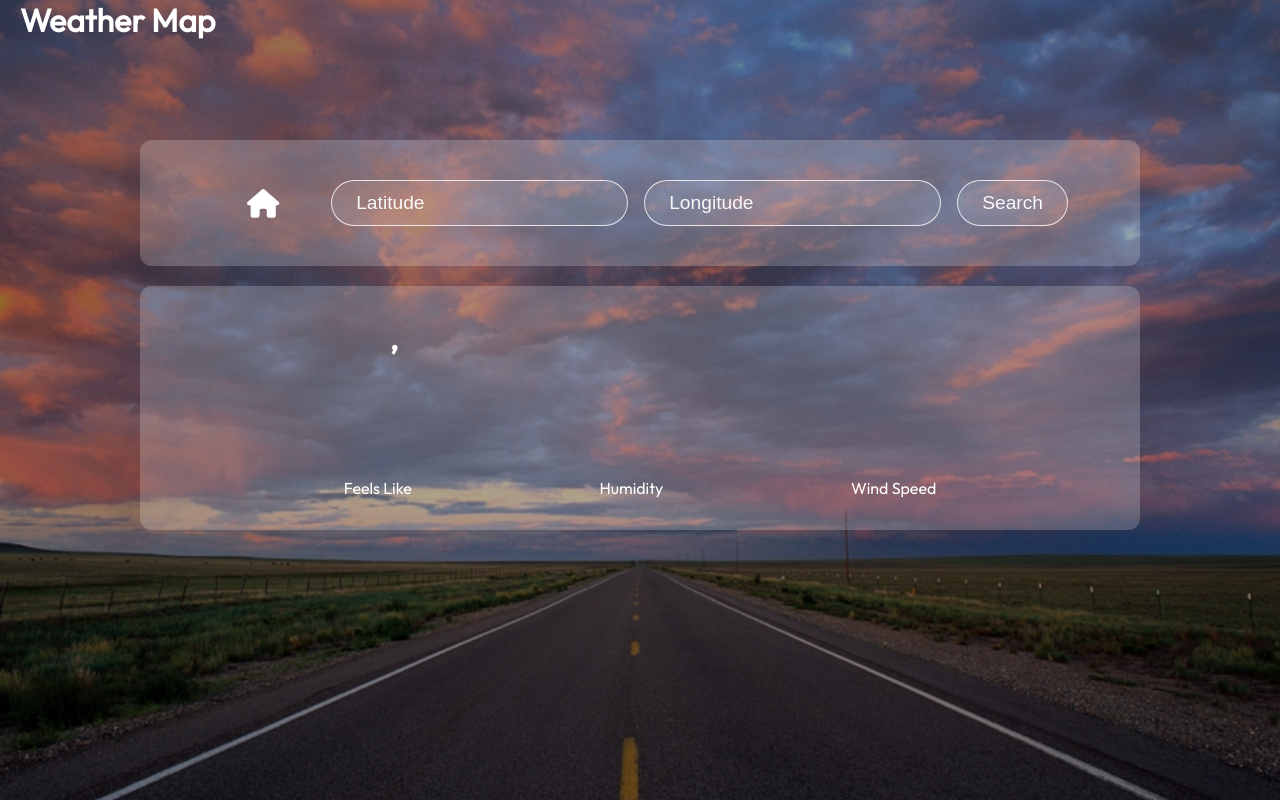
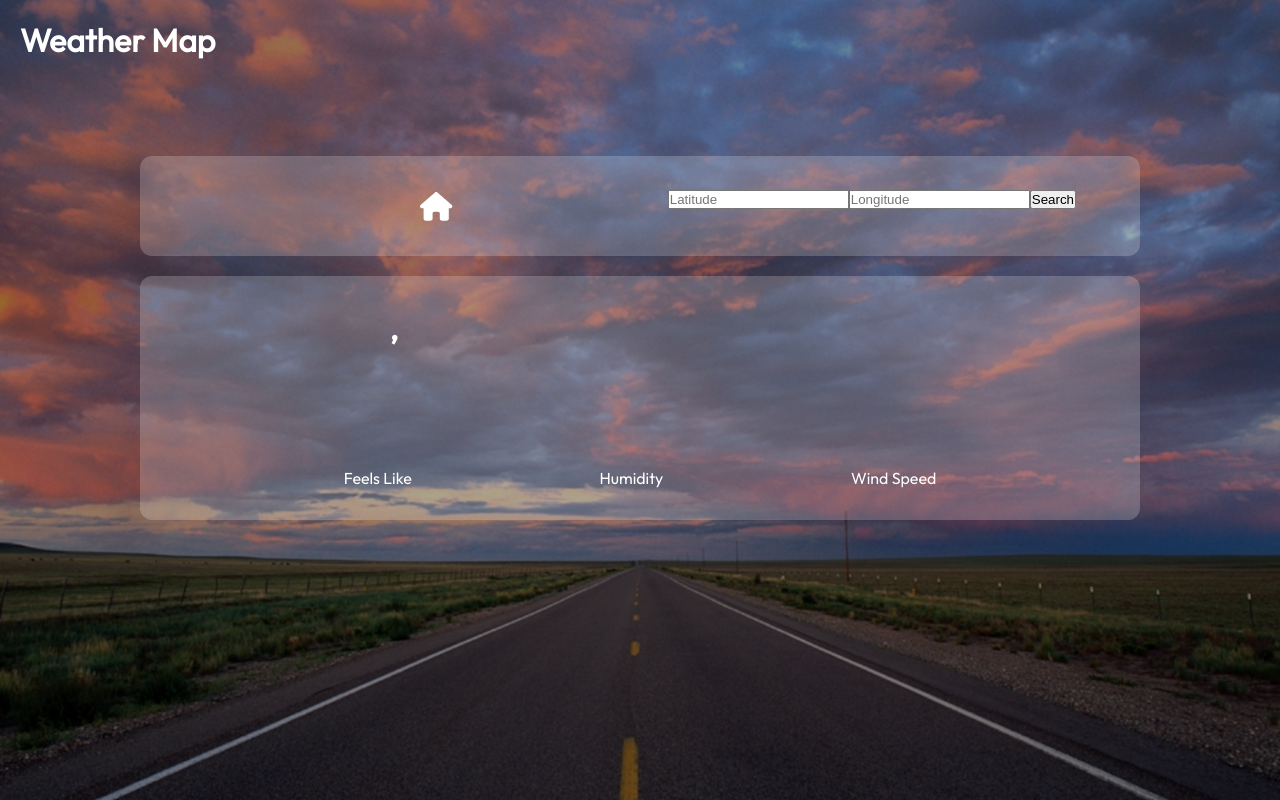
Before and after one commit to isurudeshan420/weather-app, a React (Create React App) app: page /weather in a window 1280 px wide. Built offline with nearby package versions, Linux system fonts and the light colour scheme; no server answers.

Commit message:
upto login

```diff
--- a/src/features/components/SearchComponent.css
+++ b/src/features/components/SearchComponent.css
@@ -6,36 +6,8 @@
     justify-content: space-between;
 }
 
-input {
-    padding: .7rem 1.5rem;
-    margin: 0.5rem;
-    font-size: 1.2rem;
-    border-radius: 25px;
-    border: 1px solid rgba(255,255,255, 0.8);
-    background: rgba(255,255,255, 0.1);
-    color: #f8f8f8;
-}
-
-::placeholder {
-    color: #f8f8f8;
-  }
-
 .home {
     margin: auto;
     font-size: 1.8rem;
     cursor: pointer;
 }
-
-
-
-button{
-    padding: .7rem 1.5rem;
-    margin: 0.5rem;
-    font-size: 1.2rem;
-    border-radius: 25px;
-    border: 1px solid rgba(255,255,255, 0.8);
-    background: rgba(255,255,255, 0.1);
-    color: #f8f8f8;
-    cursor: pointer;
-    outline: none;
-}
--- a/src/features/components/SearchComponent.jsx
+++ b/src/features/components/SearchComponent.jsx
@@ -1,6 +1,7 @@
 import React from "react";
 import "./SearchComponent.css";
 import axios from "axios";
+
 import { FontAwesomeIcon } from "@fortawesome/react-fontawesome";
 import { faHome } from "@fortawesome/free-solid-svg-icons";
 
@@ -52,11 +53,13 @@ function SearchComponent({ lat, lon, setLat, setLon, setData, getHomeWeather })
             onChange={(e) => setLon(e.target.value)}
           />
         </div>
-        <div className="search">
-          <button className="searchButton" onClick={searchLocation}>
+
+        <div>
+          <button onClick={searchLocation}>
             Search
           </button>
         </div>
+
       </div>
     </div>
   );
--- a/src/features/pages/WeatherPage.css
+++ b/src/features/pages/WeatherPage.css
@@ -1,8 +1,7 @@
 .weatherPage {
   width: 100%;
   height: 100vh;
-  padding-left: 20px;
-  padding-right: 20px;
+  padding: 20px;
   position: relative;
   background-color: rgba(0, 0, 0, 0.4);
   color: #fff;
--- a/src/features/pages/WeatherPage.jsx
+++ b/src/features/pages/WeatherPage.jsx
@@ -1,5 +1,5 @@
 import React, { useState, useEffect } from "react";
-import axios from "axios"; // Don't forget to import axios
+import axios from "axios";
 
 import WeatherComponent from "../components/WeatherComponent";
 import SearchComponent from "../components/SearchComponent";
```
